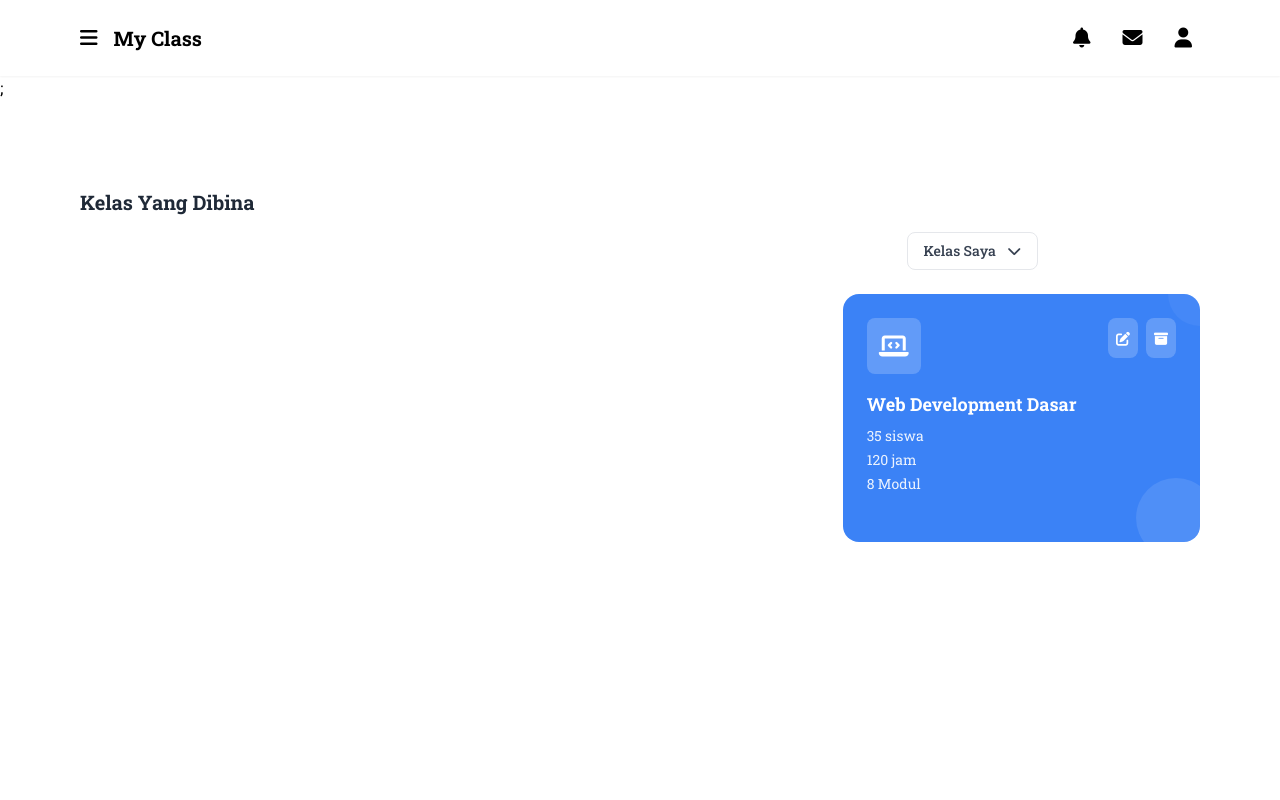
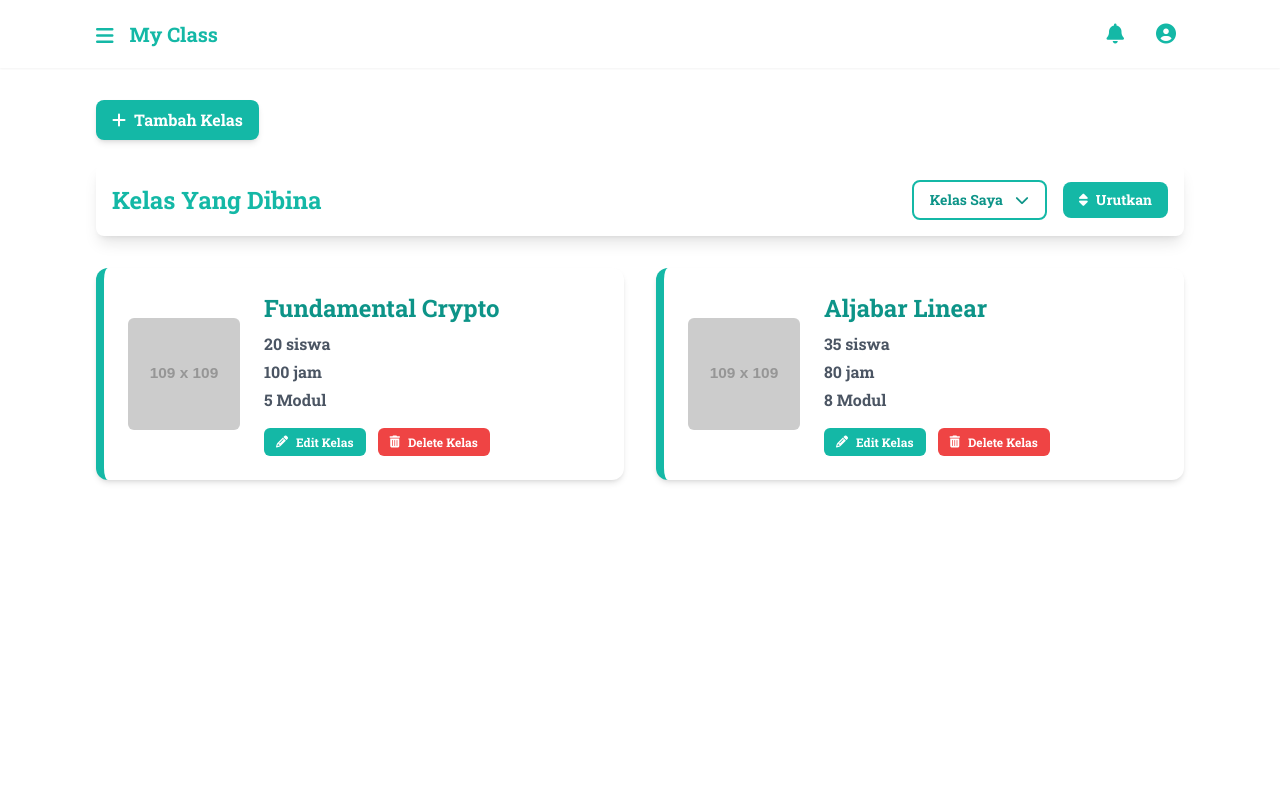
Before and after one commit to NasiHangat/Ngajar.id, a PHP site: page /Pengajar/pengajar_class.php in a window 1280 px wide. Run offline with PHP 8.4, Linux system fonts and the light colour scheme; grey boxes labelled with a size stand in for pictures from a placeholder-image service; some libraries are stand-ins or nearby versions.

Commit message:
Update pengajar_class.php

```diff
--- a/Pengajar/pengajar_class.php
+++ b/Pengajar/pengajar_class.php
@@ -3,136 +3,134 @@
 <head>
     <meta charset="UTF-8">
     <meta name="viewport" content="width=device-width, initial-scale=1.0">
-    <title>Kelas - Ngajar.ID</title>
+    <title>Manajemen Kelas - Ngajar.ID</title>
     <script src="https://cdn.tailwindcss.com"></script>
+    <link href="https://fonts.googleapis.com/css2?family=Roboto+Slab:wght@400;700&display=swap" rel="stylesheet">
     <link rel="stylesheet" href="https://cdnjs.cloudflare.com/ajax/libs/font-awesome/6.4.0/css/all.min.css">
-    <link href="https://fonts.googleapis.com/css2?family=Roboto+Slab:wght@100;300;400;500;600;700;900&display=swap" rel="stylesheet">
 </head>
-<body class="bg-white-50 font-roboto">
+<body class="bg-white">
     <div class="flex flex-col min-h-screen">
         <header class="bg-white shadow-sm sticky top-0 z-30">
-            <div class="max-w-6xl mx-auto px-4 py-4 flex items-center justify-between">
+            <div class="max-w-6xl mx-auto px-4 sm:px-6 lg:px-8 py-3 flex items-center justify-between">
                 <div class="flex items-center space-x-4">
-                    <button id="hamburgerButton" class="text-ngajar-green focus:outline-none">
+                    <button id="hamburgerButton" class="text-teal-500 focus:outline-none mt-1">
                         <i class="fas fa-bars text-xl"></i>
                     </button>
-                    <h1 class="text-xl font-bold text-ngajar-green hidden sm:block">My Class</h1>
+                    <h1 class="text-xl font-bold text-teal-500 hidden sm:block">My Class</h1>
                 </div>
-                <div class="flex items-center space-x-4">
-                    <button class="text-ngajar-green hover:opacity-75 p-2">
-                        <i class="fas fa-bell text-xl"></i>
-                    </button>
-                    <button class="text-ngajar-green hover:opacity-75 p-2">
-                        <i class="fas fa-envelope text-xl"></i>
-                    </button>
-                    <button class="text-ngajar-green hover:opacity-75 p-2">
-                        <i class="fas fa-user text-xl"></i>
-                    </button>
+                <div class="flex items-center space-x-2 sm:space-x-4">
+                    <button class="text-teal-500 hover:text-teal-600 p-2 rounded-full"><i class="fas fa-bell text-xl"></i></button>
+                    <button class="text-teal-500 hover:text-teal-600 p-2 rounded-full"><i class="fas fa-user-circle text-xl"></i></button>
                 </div>
             </div>
         </header>
-        <?php include "../Includes/sidebar.php" ?>;
-        <main class="flex-grow gradient-bg">
-            <div class="max-w-6xl mx-auto px-4 py-6">
-                <!-- Add Class Button -->
+        <?php include "../Includes/sidebar.php"?>
+        <main class="flex-grow">
+            <div class="max-w-6xl mx-auto py-8 px-4 sm:px-6 lg:px-8">
                 <div class="mb-6">
-                    <button class="bg-ngajar-green text-white px-4 py-2 rounded-lg font-medium flex items-center space-x-2 hover:opacity-90 transition-opacity">
+                    <button id="tambahKelasBtn" class="bg-teal-500 text-white px-4 py-2 rounded-lg font-bold flex items-center gap-2 hover:bg-teal-600 transition-colors shadow-md">
                         <i class="fas fa-plus"></i>
                         <span>Tambah Kelas</span>
                     </button>
                 </div>
-                <?php ?>
-                <!-- Section Title -->
-                <div class="mb-6">
-                    <h2 class="text-xl font-bold text-gray-800 mb-4">Kelas Yang Dibina</h2>
-
-                    <!-- Filter Buttons -->
-                    <div class="flex justify-end space-x-2 mb-4">
-                        <button class="bg-white px-4 py-2 rounded-lg text-sm font-medium text-gray-700 border border-gray-200 hover:bg-gray-50">
-                            Kelas Saya
-                            <i class="fas fa-chevron-down ml-2"></i>
-                        </button>
-                        <button class="bg-ngajar-green text-white px-4 py-2 rounded-lg text-sm font-medium hover:opacity-90">
-                            <i class="fas fa-sort-amount-down mr-2"></i>
-                            Urutkan kelas
-                        </button>
-                    </div>
+                <div class="bg-white rounded-lg shadow-lg p-4 mb-8">
+                    <header class="flex flex-col sm:flex-row justify-between items-start sm:items-center gap-4">
+                        <div>
+                            <h2 class="text-2xl font-bold text-teal-500">Kelas Yang Dibina</h2>
+                        </div>
+                        <div class="flex flex-wrap items-center gap-4">
+                            <button class="border-2 border-teal-500 text-teal-600 px-4 py-2 rounded-lg font-bold flex items-center gap-2 hover:bg-teal-50 transition-colors text-sm">
+                                <span>Kelas Saya</span>
+                                <i class="fas fa-chevron-down ml-1"></i>
+                            </button>
+                            <button class="bg-teal-500 text-white px-4 py-2 rounded-lg font-bold flex items-center gap-2 hover:bg-teal-600 transition-colors text-sm">
+                                <i class="fas fa-sort"></i>
+                                <span>Urutkan</span>
+                            </button>
+                        </div>
+                    </header>
                 </div>
 
-                <!-- Class Cards Grid -->
-                <div class="grid grid-cols-1 md:grid-cols-2 lg:grid-cols-3 gap-6">
-                    <!-- Fundamental Crypto Card -->
-                    <div class="bg-ngajar-green rounded-2xl p-6 text-white relative overflow-hidden">
-                        <div class="flex items-start justify-between mb-4">
-                            <div class="bg-white bg-opacity-20 rounded-lg p-3">
-                                <i class="fas fa-bitcoin text-2xl"></i>
-                            </div>
-                            <div class="flex space-x-2">
-                                <button class="bg-white bg-opacity-20 rounded-lg p-2 hover:bg-opacity-30 transition-colors">
-                                    <i class="fas fa-edit text-sm"></i>
-                                </button>
-                                <button class="bg-white bg-opacity-20 rounded-lg p-2 hover:bg-opacity-30 transition-colors">
-                                    <i class="fas fa-archive text-sm"></i>
-                                </button>
-                            </div>
-                        </div>
-
-                        <h3 class="text-lg font-bold mb-2">Fundamental Crypto</h3>
-                        <div class="space-y-1 text-sm opacity-90">
-                            <p>20 siswa</p>
-                            <p>100 jam</p>
-                            <p>5 Modul</p>
-                        </div>
-
-                        <!-- Decorative elements -->
-                        <div class="absolute -bottom-4 -right-4 w-20 h-20 bg-white bg-opacity-10 rounded-full"></div>
-                        <div class="absolute -top-8 -right-8 w-16 h-16 bg-white bg-opacity-5 rounded-full"></div>
+                <!-- Grid Kartu Kelas -->
+                <div class="grid grid-cols-1 md:grid-cols-2 gap-8">
+                    <div class="bg-white rounded-xl shadow-md p-6 flex flex-col sm:flex-row items-center gap-6 border-l-8 border-teal-500">
+                        <img class="w-28 h-28 rounded-md object-cover flex-shrink-0" src="https://placehold.co/109x109/EEEEEE/333333?text=Crypto" alt="Fundamental Crypto" />
+                        <div class="flex-grow w-full"><h3 class="text-2xl font-bold mb-2 text-teal-600">Fundamental Crypto</h3><div class="space-y-1 text-base font-bold text-gray-600"><p>20 siswa</p><p>100 jam</p><p>5 Modul</p></div><div class="flex items-center gap-3 mt-4"><button class="bg-teal-500 text-white px-3 py-1.5 rounded-md text-xs font-bold flex items-center gap-2 hover:bg-teal-600 transition-colors"><i class="fas fa-pencil-alt"></i><span>Edit Kelas</span></button><button class="bg-red-500 text-white px-3 py-1.5 rounded-md text-xs font-bold flex items-center gap-2 hover:bg-red-600 transition-colors"><i class="fas fa-trash-alt"></i><span>Delete Kelas</span></button></div></div>
                     </div>
-
-                    <!-- Empty Card Placeholder -->
-                    <div class="bg-ngajar-green rounded-2xl p-6 text-white relative overflow-hidden opacity-50">
-                        <div class="flex items-center justify-center h-full min-h-[200px]">
-                            <div class="text-center">
-                                <i class="fas fa-plus text-4xl mb-4 opacity-50"></i>
-                                <p class="text-lg opacity-75">Tambah Kelas Baru</p>
-                            </div>
-                        </div>
-                        <!-- Decorative elements -->
-                        <div class="absolute -bottom-4 -right-4 w-20 h-20 bg-white bg-opacity-10 rounded-full"></div>
-                        <div class="absolute -top-8 -right-8 w-16 h-16 bg-white bg-opacity-5 rounded-full"></div>
-                    </div>
-
-                    <!-- Web Development Card (if needed) -->
-                    <div class="bg-blue-500 rounded-2xl p-6 text-white relative overflow-hidden">
-                        <div class="flex items-start justify-between mb-4">
-                            <div class="bg-white bg-opacity-20 rounded-lg p-3">
-                                <i class="fas fa-laptop-code text-2xl"></i>
-                            </div>
-                            <div class="flex space-x-2">
-                                <button class="bg-white bg-opacity-20 rounded-lg p-2 hover:bg-opacity-30 transition-colors">
-                                    <i class="fas fa-edit text-sm"></i>
-                                </button>
-                                <button class="bg-white bg-opacity-20 rounded-lg p-2 hover:bg-opacity-30 transition-colors">
-                                    <i class="fas fa-archive text-sm"></i>
-                                </button>
-                            </div>
-                        </div>
-
-                        <h3 class="text-lg font-bold mb-2">Web Development Dasar</h3>
-                        <div class="space-y-1 text-sm opacity-90">
-                            <p>35 siswa</p>
-                            <p>120 jam</p>
-                            <p>8 Modul</p>
-                        </div>
-
-                        <!-- Decorative elements -->
-                        <div class="absolute -bottom-4 -right-4 w-20 h-20 bg-white bg-opacity-10 rounded-full"></div>
-                        <div class="absolute -top-8 -right-8 w-16 h-16 bg-white bg-opacity-5 rounded-full"></div>
-
+                    <div class="bg-white rounded-xl shadow-md p-6 flex flex-col sm:flex-row items-center gap-6 border-l-8 border-teal-500">
+                        <img class="w-28 h-28 rounded-md object-cover flex-shrink-0" src="https://placehold.co/109x109/EEEEEE/333333?text=Aljabar" alt="Aljabar Linear" />
+                        <div class="flex-grow w-full"><h3 class="text-2xl font-bold mb-2 text-teal-600">Aljabar Linear</h3><div class="space-y-1 text-base font-bold text-gray-600"><p>35 siswa</p><p>80 jam</p><p>8 Modul</p></div><div class="flex items-center gap-3 mt-4"><button class="bg-teal-500 text-white px-3 py-1.5 rounded-md text-xs font-bold flex items-center gap-2 hover:bg-teal-600 transition-colors"><i class="fas fa-pencil-alt"></i><span>Edit Kelas</span></button><button class="bg-red-500 text-white px-3 py-1.5 rounded-md text-xs font-bold flex items-center gap-2 hover:bg-red-600 transition-colors"><i class="fas fa-trash-alt"></i><span>Delete Kelas</span></button></div></div>
                     </div>
                 </div>
             </div>
         </main>
     </div>
+
+    <div id="modalTambahKelas" class="fixed inset-0 bg-black bg-opacity-50 backdrop-blur-sm z-50 hidden flex items-center justify-center p-4">
+        <div class="bg-white rounded-xl shadow-2xl w-full max-w-md transform transition-all">
+            <div class="bg-teal-500 text-white px-6 py-4 rounded-t-xl flex items-center justify-between">
+                <h3 class="text-xl font-bold">Buat Kelas</h3>
+                <button id="closeModal" class="text-white hover:text-gray-200 text-2xl"><i class="fas fa-times"></i></button>
+            </div>
+            <div class="p-6">
+                <form id="formTambahKelas" class="space-y-4">
+                    <div><label class="block text-sm font-medium text-gray-700 mb-2">Nama</label><input type="text" id="namaKelas" placeholder="Nama Kelas" class="w-full px-3 py-2 border border-gray-300 rounded-md focus:outline-none focus:ring-2 focus:ring-teal-500 focus:border-teal-500" required></div>
+                    <div><label class="block text-sm font-medium text-gray-700 mb-2">Deskripsi</label><textarea id="deskripsiKelas" placeholder="Deskripsi Kelas" rows="3" class="w-full px-3 py-2 border border-gray-300 rounded-md focus:outline-none focus:ring-2 focus:ring-teal-500 focus:border-teal-500 resize-none"></textarea></div>
+                    <div class="flex gap-3 pt-4"><button type="button" id="batalBtn" class="flex-1 px-4 py-2 border border-gray-300 text-gray-700 rounded-md hover:bg-gray-50 transition-colors font-medium">Batal</button><button type="submit" class="flex-1 px-4 py-2 bg-teal-500 text-white rounded-md hover:bg-teal-600 transition-colors font-medium">Buat</button></div>
+                </form>
+            </div>
+        </div>
+    </div>
+
+    <script>
+        // --- Modal Logic ---
+        const tambahKelasBtn = document.getElementById('tambahKelasBtn');
+        const modal = document.getElementById('modalTambahKelas');
+        const closeModalBtn = document.getElementById('closeModal');
+        const batalBtn = document.getElementById('batalBtn');
+        const form = document.getElementById('formTambahKelas');
+
+        function openModal() {
+            modal.classList.remove('hidden');
+            modal.classList.add('flex');
+            document.body.style.overflow = 'hidden';
+        }
+
+        function closeModalFunc() {
+            modal.classList.add('hidden');
+            modal.classList.remove('flex');
+            document.body.style.overflow = 'auto';
+            form.reset();
+        }
+
+        tambahKelasBtn.addEventListener('click', openModal);
+        closeModalBtn.addEventListener('click', closeModalFunc);
+        batalBtn.addEventListener('click', closeModalFunc);
+
+        modal.addEventListener('click', (e) => {
+            if (e.target === modal) {
+                closeModalFunc();
+            }
+        });
+
+        document.addEventListener('keydown', (e) => {
+            if (e.key === 'Escape' && !modal.classList.contains('hidden')) {
+                closeModalFunc();
+            }
+        });
+
+        form.addEventListener('submit', (e) => {
+            e.preventDefault();
+            const namaKelas = document.getElementById('namaKelas').value;
+            const deskripsiKelas = document.getElementById('deskripsiKelas').value;
+
+            console.log('Nama Kelas:', namaKelas);
+            console.log('Deskripsi:', deskripsiKelas);
+
+            alert('Kelas berhasil ditambahkan!'); // Menggunakan alert sementara
+
+            closeModalFunc();
+        });
+    </script>
 </body>
 </html>
```
